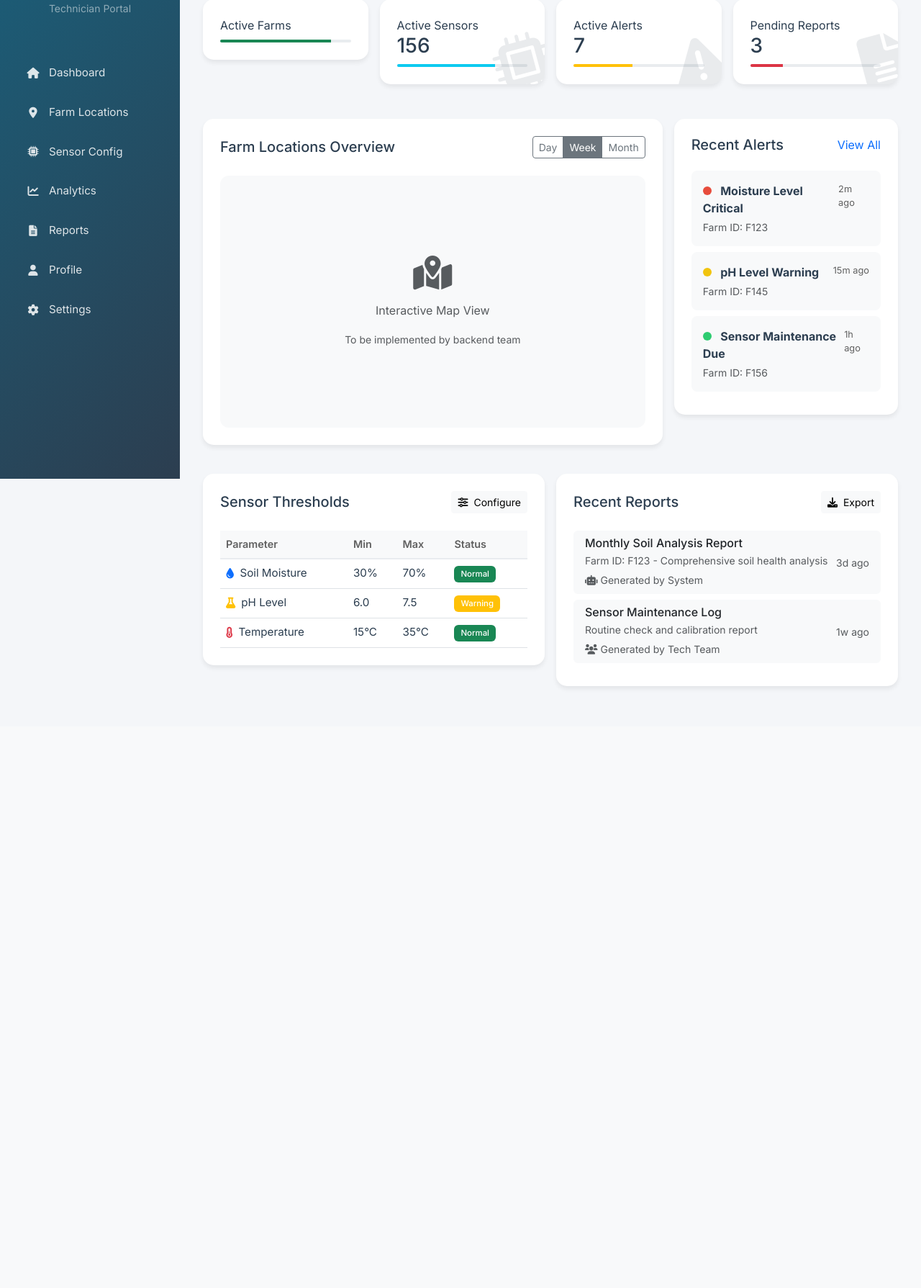
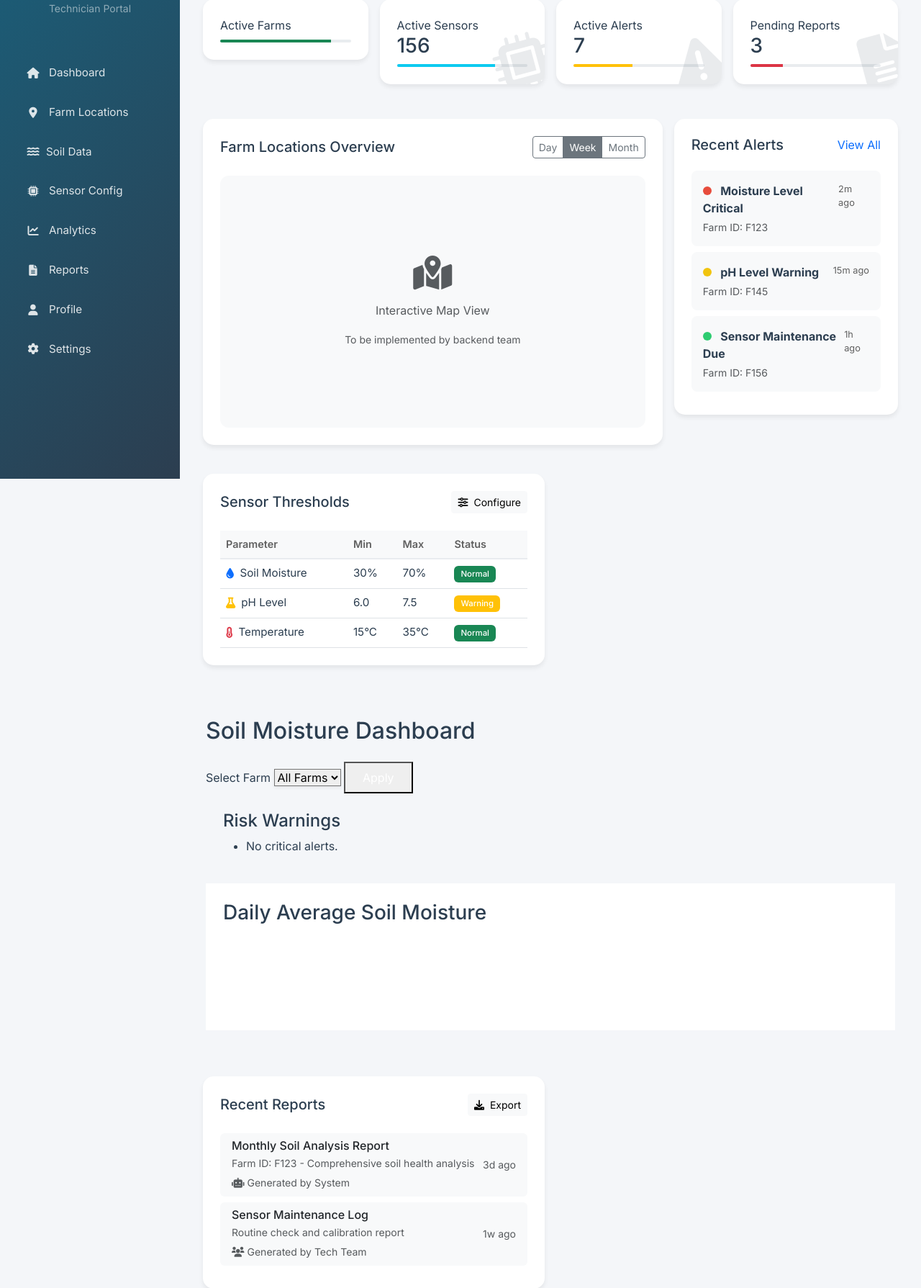
Before and after one commit to frankogenrwoth/soils-sense, a Django app: template apps/technician/templates/technician/dashboard.html in a window 1280 px wide. Shown: the part 135-1924 px from the top of the page at 72% size. Before the commit the page ends 1092 px from the top, so only its background shows below. Run offline with Django 5.2, Linux system fonts and the light colour scheme; the template is opened without the code that fills it, so the values that code supplies are empty; some libraries are stand-ins or nearby versions.

Commit message:
showing alerts on technician dasboard and viewing real time graphs

```diff
--- a/apps/technician/templates/technician/base.html
+++ b/apps/technician/templates/technician/base.html
@@ -209,9 +209,8 @@
         ::-webkit-scrollbar-thumb:hover {
             background: #a8a8a8;
         }
-
-        {% block extra_css %}{% endblock %}
     </style>
+            {% block extra_css %}{% endblock %}
 </head>
 <body>
     <div class="d-flex">
@@ -228,6 +227,9 @@
                 </a>
                 <a class="nav-link {% if request.path == '/technician/farm-locations/' %}active{% endif %}" href="{% url 'technician:farm_locations' %}">
                     <i class="fas fa-map-marker-alt"></i>Farm Locations
+                </a>
+                <a href="{% url 'technician:soil_readings' %}" class="nav-link">
+                    <i class="fas fa-water me-2"></i> Soil Data
                 </a>
                 <a class="nav-link {% if request.path == '/technician/sensor-config/' %}active{% endif %}" href="{% url 'technician:sensor_config' %}">
                     <i class="fas fa-microchip"></i>Sensor Config
--- a/apps/technician/templates/technician/dashboard.html
+++ b/apps/technician/templates/technician/dashboard.html
@@ -180,6 +180,88 @@
         </div>
     </div>
 
+    <div class="container py-5">
+    <h2 class="text-2xl font-semibold mb-4">Soil Moisture Dashboard</h2>
+
+    <!-- Farm Filter Dropdown -->
+    <form method="get" class="mb-6">
+        <label for="farm" class="block mb-2 text-sm font-medium text-gray-700">Select Farm</label>
+        <select name="farm" id="farm" class="block w-64 rounded-md border-gray-300 shadow-sm focus:border-green-500 focus:ring-green-500">
+            <option value="">All Farms</option>
+            {% for farm in farms %}
+                <option value="{{ farm.id }}" {% if farm.id|stringformat:"s" == selected_farm_id %}selected{% endif %}>
+                    {{ farm.farm_name }} - {{ farm.location }}
+                </option>
+            {% endfor %}
+        </select>
+        <button type="submit" class="ml-4 inline-block px-4 py-2 bg-green-600 text-white rounded-md hover:bg-green-700">Apply</button>
+    </form>
+
+    <!-- Risk Alerts -->
+    <div class="bg-red-50 border-l-4 border-red-400 p-4 mb-6">
+        <h4 class="font-semibold text-red-700">Risk Warnings</h4>
+        <ul class="mt-2 text-red-600 text-sm list-disc pl-5">
+            {% for reading in recent_critical_readings %}
+                <li>{{ reading.farm.farm_name }} - {{ reading.status }} ({{ reading.timestamp|date:"M d, H:i" }})</li>
+            {% empty %}
+                <li>No critical alerts.</li>
+            {% endfor %}
+        </ul>
+    </div>
+
+    <!-- Chart Container -->
+    <div class="bg-white p-4 rounded-md shadow-md">
+        <h3 class="text-lg font-medium mb-3">Daily Average Soil Moisture</h3>
+        <canvas id="moistureChart" height="100"></canvas>
+    </div>
+</div>
+
+<!-- Chart.js CDN -->
+<script src="https://cdn.jsdelivr.net/npm/chart.js"></script>
+<script>
+    const ctx = document.getElementById('moistureChart').getContext('2d');
+    const moistureChart = new Chart(ctx, {
+        type: 'line',
+        data: {
+            labels: {{ days|safe }},
+            datasets: [{
+                label: 'Avg Moisture (%)',
+                data: {{ moisture_per_day|safe }},
+                backgroundColor: 'rgba(34, 197, 94, 0.2)',
+                borderColor: 'rgba(34, 197, 94, 1)',
+                fill: true,
+                tension: 0.3,
+                pointRadius: 3,
+                pointHoverRadius: 6
+            }]
+        },
+        options: {
+            responsive: true,
+            scales: {
+                y: {
+                    min: 0,
+                    max: 100,
+                    ticks: {
+                        callback: function(value) {
+                            return value + '%';
+                        }
+                    }
+                }
+            },
+            plugins: {
+                legend: {
+                    display: true,
+                    position: 'bottom'
+                },
+                title: {
+                    display: true,
+                    text: 'Moisture Trends'
+                }
+            }
+        }
+    });
+</script>
+
     <!-- Recent Reports -->
     <div class="col-lg-6">
         <div class="dashboard-card">
```
Also changed, not shown: apps/technician/views.py (+68 -5 lines).
